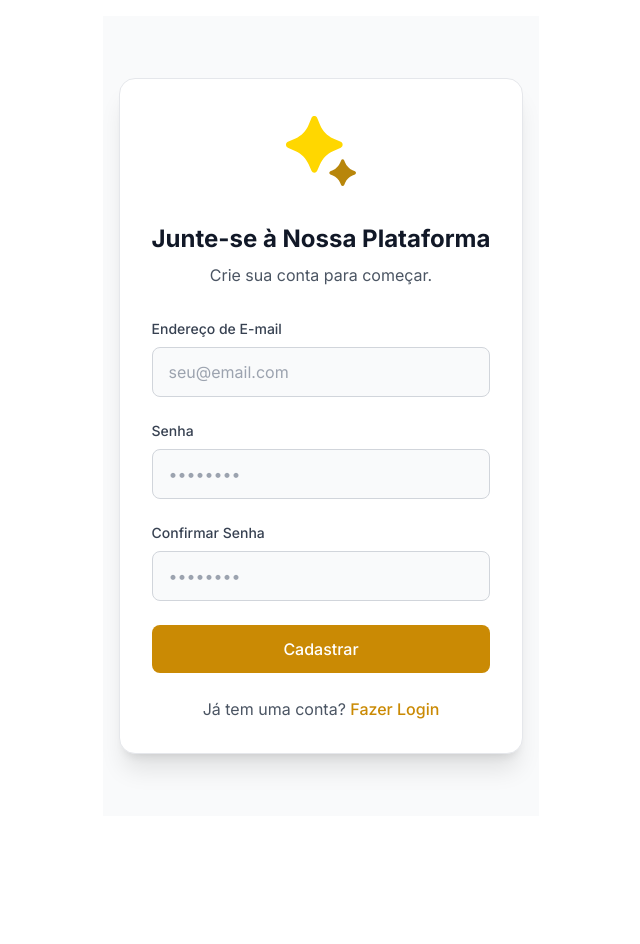
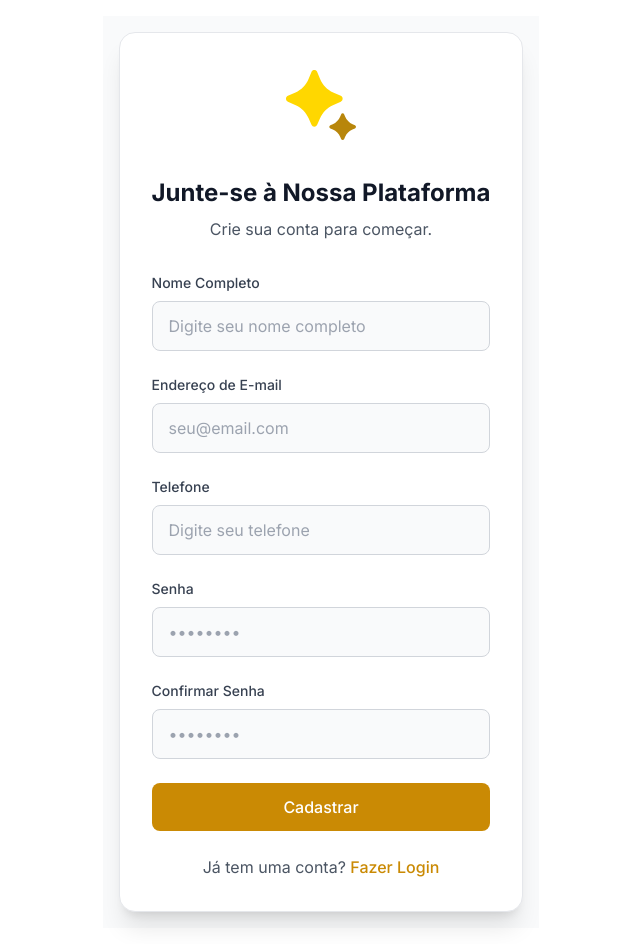
Before and after one commit to alencarconsultorias/template-saas-web, a Next.js app in the folder tsaas-web/: page /register in a window 1280 px wide. Shown: the whole page, without its empty margins (319-959 px from the left). Before the commit the page ends 832 px from the top, so only its background shows below. Built offline with nearby package versions, Linux system fonts and the light colour scheme; no server answers.

Commit message:
feat(TSAAS-119): update registration fields

```diff
--- a/tsaas-web/src/app/(auth)/register/page.tsx
+++ b/tsaas-web/src/app/(auth)/register/page.tsx
@@ -11,7 +11,9 @@ export default function RegisterPage() {
   const { t } = useLanguage();
   const { signUp } = useAuth();
   const router = useRouter();
+  const [fullName, setFullName] = useState("");
   const [email, setEmail] = useState("");
+  const [phone, setPhone] = useState("");
   const [password, setPassword] = useState("");
   const [confirmPassword, setConfirmPassword] = useState("");
   const [error, setError] = useState("");
@@ -29,7 +31,7 @@ export default function RegisterPage() {
     setLoading(true);
 
     try {
-      await signUp(email, password);
+      await signUp(email, password, fullName, phone);
       router.push("/dashboard");
     } catch (error: any) {
       if (error.code === "auth/email-already-in-use") {
@@ -69,6 +71,24 @@ export default function RegisterPage() {
           <form onSubmit={handleSubmit} className="space-y-6">
             <div>
               <label
+                htmlFor="fullName"
+                className="block text-sm font-medium text-gray-700 dark:text-gray-300 mb-2"
+              >
+                {t("auth.register.fullName")}
+              </label>
+              <input
+                id="fullName"
+                type="text"
+                value={fullName}
+                onChange={(e) => setFullName(e.target.value)}
+                required
+                className="w-full px-4 py-3 rounded-lg bg-gray-50 dark:bg-gray-900 border border-gray-300 dark:border-gray-700 text-gray-900 dark:text-gray-100 placeholder-gray-400 dark:placeholder-gray-500 focus:outline-none focus:border-gold-600 transition-colors"
+                placeholder={t("auth.register.fullNamePlaceholder")}
+              />
+            </div>
+
+            <div>
+              <label
                 htmlFor="email"
                 className="block text-sm font-medium text-gray-700 dark:text-gray-300 mb-2"
               >
@@ -82,6 +102,24 @@ export default function RegisterPage() {
                 required
                 className="w-full px-4 py-3 rounded-lg bg-gray-50 dark:bg-gray-900 border border-gray-300 dark:border-gray-700 text-gray-900 dark:text-gray-100 placeholder-gray-400 dark:placeholder-gray-500 focus:outline-none focus:border-gold-600 transition-colors"
                 placeholder={t("auth.register.emailPlaceholder")}
+              />
+            </div>
+
+            <div>
+              <label
+                htmlFor="phone"
+                className="block text-sm font-medium text-gray-700 dark:text-gray-300 mb-2"
+              >
+                {t("auth.register.phone")}
+              </label>
+              <input
+                id="phone"
+                type="tel"
+                value={phone}
+                onChange={(e) => setPhone(e.target.value)}
+                required
+                className="w-full px-4 py-3 rounded-lg bg-gray-50 dark:bg-gray-900 border border-gray-300 dark:border-gray-700 text-gray-900 dark:text-gray-100 placeholder-gray-400 dark:placeholder-gray-500 focus:outline-none focus:border-gold-600 transition-colors"
+                placeholder={t("auth.register.phonePlaceholder")}
               />
             </div>
 
--- a/tsaas-web/src/contexts/AuthContext.tsx
+++ b/tsaas-web/src/contexts/AuthContext.tsx
@@ -11,6 +11,7 @@ import {
   GoogleAuthProvider,
   signInWithPopup,
   sendPasswordResetEmail as firebaseSendPasswordResetEmail,
+  updateProfile,
 } from "firebase/auth";
 import { initializeApp } from "firebase/app";
 import { useRouter } from "next/navigation";
@@ -32,7 +33,7 @@ const auth = getAuth(app);
 interface AuthContextType {
   user: User | null;
   loading: boolean;
-  signUp: (email: string, password: string) => Promise<void>;
+  signUp: (email: string, password: string, fullName: string, phone: string) => Promise<void>;
   signIn: (email: string, password: string) => Promise<void>;
   logout: () => Promise<void>;
   signInWithGoogle: () => Promise<void>;
@@ -61,13 +62,21 @@ export function AuthProvider({ children }: { children: React.ReactNode }) {
     return () => unsubscribe();
   }, []);
 
-  const signUp = async (email: string, password: string) => {
+  const signUp = async (email: string, password: string, fullName: string, phone: string) => {
     try {
       const userCredential = await createUserWithEmailAndPassword(
         auth,
         email,
         password
       );
+
+      // Update user profile with additional information
+      await updateProfile(userCredential.user, {
+        displayName: fullName,
+        // Note: phone number would need to be stored in Firestore or similar
+        // as Firebase Auth doesn't support phone in profile
+      });
+
       const token = await userCredential.user.getIdToken();
       Cookies.set("auth-token", token, { expires: 7 });
     } catch (error) {
--- a/tsaas-web/src/i18n/en.ts
+++ b/tsaas-web/src/i18n/en.ts
@@ -263,8 +263,12 @@ export const en = {
     register: {
       title: "Join Our Platform",
       subtitle: "Create your account to get started.",
+      fullName: "Full Name",
+      fullNamePlaceholder: "Enter your full name",
       email: "Email Address",
       emailPlaceholder: "your@email.com",
+      phone: "Phone",
+      phonePlaceholder: "Enter your phone number",
       password: "Password",
       passwordPlaceholder: "••••••••",
       confirmPassword: "Confirm Password",
--- a/tsaas-web/src/i18n/pt-BR.ts
+++ b/tsaas-web/src/i18n/pt-BR.ts
@@ -263,8 +263,12 @@ export const ptBR = {
     register: {
       title: "Junte-se à Nossa Plataforma",
       subtitle: "Crie sua conta para começar.",
+      fullName: "Nome Completo",
+      fullNamePlaceholder: "Digite seu nome completo",
       email: "Endereço de E-mail",
       emailPlaceholder: "seu@email.com",
+      phone: "Telefone",
+      phonePlaceholder: "Digite seu telefone",
       password: "Senha",
       passwordPlaceholder: "••••••••",
       confirmPassword: "Confirmar Senha",
```
Also changed, not shown: tsaas-web/src/translations/en.ts (+8 -0 lines), tsaas-web/src/translations/pt.ts (+8 -0 lines).
